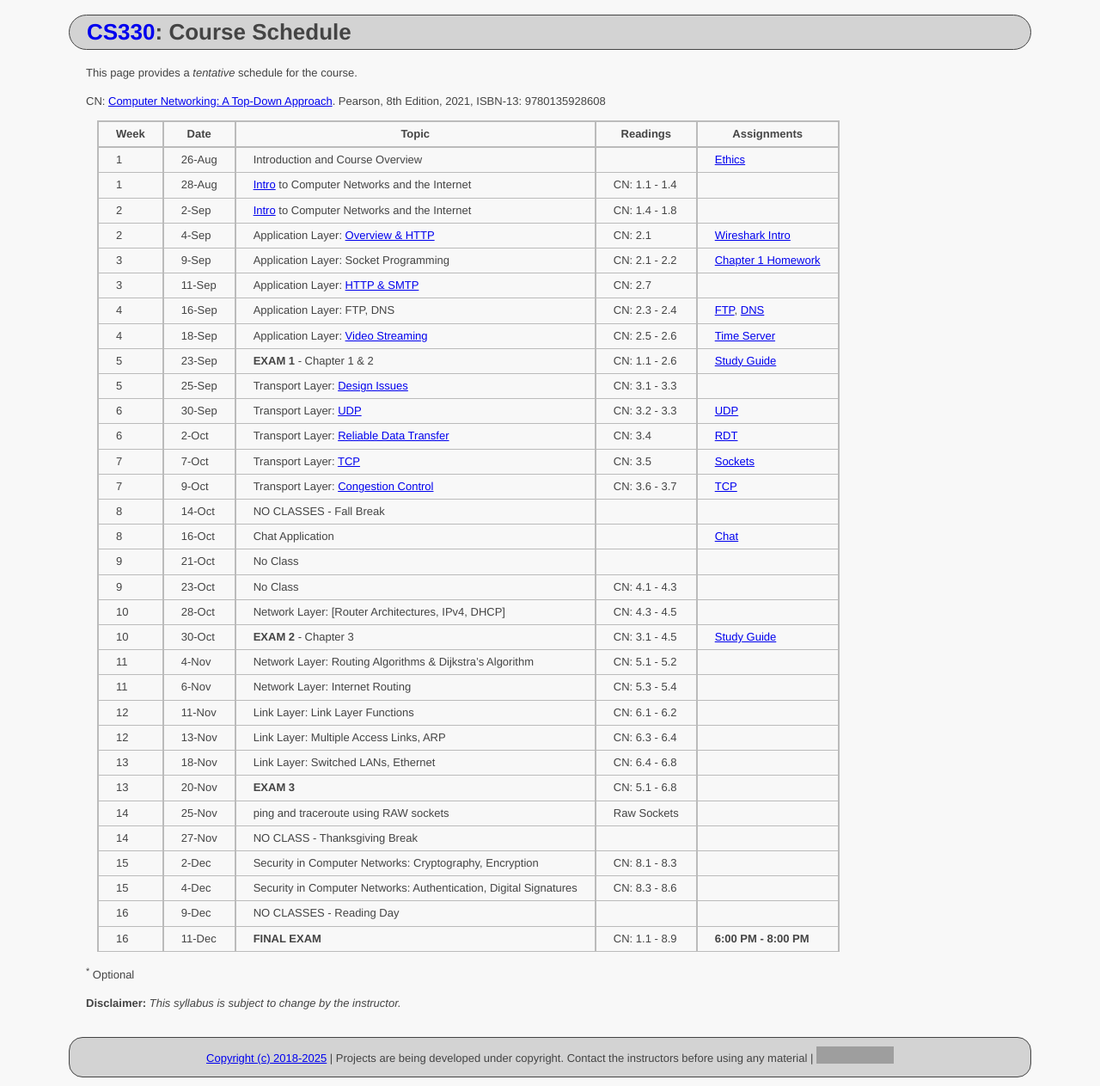
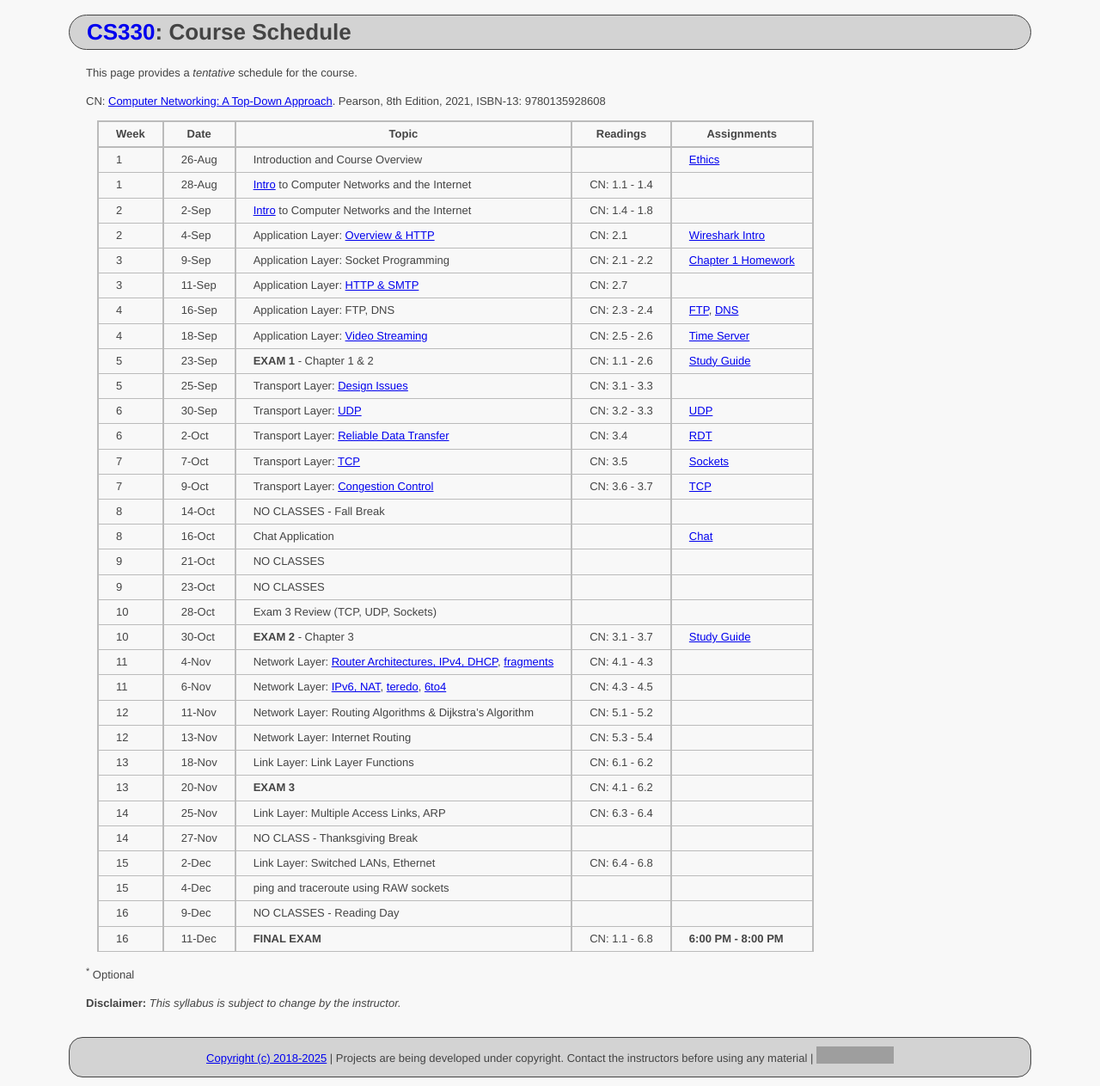
Before and after one commit to ycpcs/cs330-fall2025, a Jekyll site: the page built from schedule/index.md, in a window 1280 px wide. Shown: the whole page at 86% size. Built offline with Jekyll 4.4.1, drawn with Linux system fonts in a browser that asks for light colours; grey boxes are pictures that could not be loaded.

Commit message:
add chapter 4 slides

```diff
--- a/schedule/index.md
+++ b/schedule/index.md
@@ -8,40 +8,40 @@ This page provides a *tentative* schedule for the course.
 
 CN: [Computer Networking: A Top-Down Approach](https://www.pearson.com/us/higher-education/program/Kurose-Pearson-e-Text-Computer-Networking-Access-Card-8th-Edition/PGM2877610.html). Pearson, 8th Edition, 2021, ISBN-13: 9780135928608
 
-| Week | Date   | Topic                                                               | Readings      | Assignments                                            |
-| ---- | ------ | ------------------------------------------------------------------- | ------------- | ------------------------------------------------------ |
-| 1    | 26-Aug | Introduction and Course Overview                                    |               | [Ethics](../assignments/ethics.html)                   |
-| 1    | 28-Aug | [Intro](slides/chapter_1.pdf) to Computer Networks and the Internet | CN: 1.1 - 1.4 |                                                        |
-| 2    | 2-Sep  | [Intro](slides/chapter_1.pdf) to Computer Networks and the Internet | CN: 1.4 - 1.8 |                                                        |
-| 2    | 4-Sep  | Application Layer: [Overview & HTTP](slides/chapter_2.pdf)          | CN: 2.1       | [Wireshark Intro](../assignments/wireshark-intro.html) |
-| 3    | 9-Sep  | Application Layer: Socket Programming                               | CN: 2.1 - 2.2 | [Chapter 1 Homework](../assignments/chapter-1.html)    |
-| 3    | 11-Sep | Application Layer: [HTTP & SMTP](slides/chapter_2.pdf)              | CN: 2.7       |                                                        |
-| 4    | 16-Sep | Application Layer: FTP, DNS                                         | CN: 2.3 - 2.4 | [FTP](exercises\ftp.html), [DNS](exercises\dns.html)   |
-| 4    | 18-Sep | Application Layer: [Video Streaming](slides/chapter_2.pdf)          | CN: 2.5 - 2.6 | [Time Server](../assignments/time-server.html)         |
-| 5    | 23-Sep | **EXAM 1** - Chapter 1 & 2                                          | CN: 1.1 - 2.6 | [Study Guide](exams\exam-1-guide.html)                 |
-| 5    | 25-Sep | Transport Layer: [Design Issues](slides/chapter_3.pdf)              | CN: 3.1 - 3.3 |                                                        |
-| 6    | 30-Sep | Transport Layer: [UDP](slides/chapter_3.pdf)                        | CN: 3.2 - 3.3 | [UDP](../assignments/wireshark-udp.html)               |
-| 6    | 2-Oct  | Transport Layer: [Reliable Data Transfer](slides/chapter_3.pdf)     | CN: 3.4       | [RDT](../assignments/rdt.html)                         |
-| 7    | 7-Oct  | Transport Layer: [TCP](slides/chapter_3.pdf)                        | CN: 3.5       | [Sockets](../assignments/sockets.html)                 |
-| 7    | 9-Oct  | Transport Layer: [Congestion Control](slides/chapter_3.pdf)         | CN: 3.6 - 3.7 | [TCP](../assignments/wireshark-tcp.html)               |
-| 8    | 14-Oct | NO CLASSES - Fall Break                                             |               |                                                        |
-| 8    | 16-Oct | Chat Application                                                    |               | [Chat](../assignments/chat.html)                       |
-| 9    | 21-Oct | No Class                                                            |               |                                                        |
-| 9    | 23-Oct | No Class                                                            | CN: 4.1 - 4.3 |                                                        |
-| 10   | 28-Oct | Network Layer: [Router Architectures, IPv4, DHCP]                   | CN: 4.3 - 4.5 |                                                        |
-| 10   | 30-Oct | **EXAM 2** - Chapter 3                                              | CN: 3.1 - 4.5 | [Study Guide](exams\exam-2-guide.html)                 |
-| 11   | 4-Nov  | Network Layer: Routing Algorithms & Dijkstra's Algorithm            | CN: 5.1 - 5.2 |                                                        |
-| 11   | 6-Nov  | Network Layer: Internet Routing                                     | CN: 5.3 - 5.4 |                                                        |
-| 12   | 11-Nov | Link Layer: Link Layer Functions                                    | CN: 6.1 - 6.2 |                                                        |
-| 12   | 13-Nov | Link Layer: Multiple Access Links, ARP                              | CN: 6.3 - 6.4 |                                                        |
-| 13   | 18-Nov | Link Layer: Switched LANs, Ethernet                                 | CN: 6.4 - 6.8 |                                                        |
-| 13   | 20-Nov | **EXAM 3**                                                          | CN: 5.1 - 6.8 |                                                        |
-| 14   | 25-Nov | ping and traceroute using RAW sockets                               | Raw Sockets   |                                                        |
-| 14   | 27-Nov | NO CLASS - Thanksgiving Break                                       |               |                                                        |
-| 15   | 2-Dec  | Security in Computer Networks: Cryptography, Encryption             | CN: 8.1 - 8.3 |                                                        |
-| 15   | 4-Dec  | Security in Computer Networks: Authentication, Digital Signatures   | CN: 8.3 - 8.6 |                                                        |
-| 16   | 9-Dec  | NO CLASSES - Reading Day                                            |               |                                                        |
-| 16   | 11-Dec | **FINAL EXAM**                                                      | CN: 1.1 - 8.9 | **6:00 PM - 8:00 PM**                                  |
+| Week | Date   | Topic                                                                                                    | Readings      | Assignments                                            |
+| ---- | ------ | -------------------------------------------------------------------------------------------------------- | ------------- | ------------------------------------------------------ |
+| 1    | 26-Aug | Introduction and Course Overview                                                                         |               | [Ethics](../assignments/ethics.html)                   |
+| 1    | 28-Aug | [Intro](slides/chapter_1.pdf) to Computer Networks and the Internet                                      | CN: 1.1 - 1.4 |                                                        |
+| 2    | 2-Sep  | [Intro](slides/chapter_1.pdf) to Computer Networks and the Internet                                      | CN: 1.4 - 1.8 |                                                        |
+| 2    | 4-Sep  | Application Layer: [Overview & HTTP](slides/chapter_2.pdf)                                               | CN: 2.1       | [Wireshark Intro](../assignments/wireshark-intro.html) |
+| 3    | 9-Sep  | Application Layer: Socket Programming                                                                    | CN: 2.1 - 2.2 | [Chapter 1 Homework](../assignments/chapter-1.html)    |
+| 3    | 11-Sep | Application Layer: [HTTP & SMTP](slides/chapter_2.pdf)                                                   | CN: 2.7       |                                                        |
+| 4    | 16-Sep | Application Layer: FTP, DNS                                                                              | CN: 2.3 - 2.4 | [FTP](exercises\ftp.html), [DNS](exercises\dns.html)   |
+| 4    | 18-Sep | Application Layer: [Video Streaming](slides/chapter_2.pdf)                                               | CN: 2.5 - 2.6 | [Time Server](../assignments/time-server.html)         |
+| 5    | 23-Sep | **EXAM 1** - Chapter 1 & 2                                                                               | CN: 1.1 - 2.6 | [Study Guide](exams\exam-1-guide.html)                 |
+| 5    | 25-Sep | Transport Layer: [Design Issues](slides/chapter_3.pdf)                                                   | CN: 3.1 - 3.3 |                                                        |
+| 6    | 30-Sep | Transport Layer: [UDP](slides/chapter_3.pdf)                                                             | CN: 3.2 - 3.3 | [UDP](../assignments/wireshark-udp.html)               |
+| 6    | 2-Oct  | Transport Layer: [Reliable Data Transfer](slides/chapter_3.pdf)                                          | CN: 3.4       | [RDT](../assignments/rdt.html)                         |
+| 7    | 7-Oct  | Transport Layer: [TCP](slides/chapter_3.pdf)                                                             | CN: 3.5       | [Sockets](../assignments/sockets.html)                 |
+| 7    | 9-Oct  | Transport Layer: [Congestion Control](slides/chapter_3.pdf)                                              | CN: 3.6 - 3.7 | [TCP](../assignments/wireshark-tcp.html)               |
+| 8    | 14-Oct | NO CLASSES - Fall Break                                                                                  |               |                                                        |
+| 8    | 16-Oct | Chat Application                                                                                         |               | [Chat](../assignments/chat.html)                       |
+| 9    | 21-Oct | NO CLASSES                                                                                               |               |                                                        |
+| 9    | 23-Oct | NO CLASSES                                                                                               |               |                                                        |
+| 10   | 28-Oct | Exam 3 Review (TCP, UDP, Sockets)                                                                        |               |                                                        |
+| 10   | 30-Oct | **EXAM 2** - Chapter 3                                                                                   | CN: 3.1 - 3.7 | [Study Guide](exams\exam-2-guide.html)                 |
+| 11   | 4-Nov  | Network Layer: [Router Architectures, IPv4, DHCP](slides/chapter_4.pdf), [fragments](slides\mtu.pcapng)  | CN: 4.1 - 4.3 |                                                        |
+| 11   | 6-Nov  | Network Layer: [IPv6, NAT](slides/chapter_4.pdf), [teredo](slides\teredo.pcap), [6to4](slides\6to4.pcap) | CN: 4.3 - 4.5 |                                                        |
+| 12   | 11-Nov | Network Layer: Routing Algorithms & Dijkstra's Algorithm                                                 | CN: 5.1 - 5.2 |                                                        |
+| 12   | 13-Nov | Network Layer: Internet Routing                                                                          | CN: 5.3 - 5.4 |                                                        |
+| 13   | 18-Nov | Link Layer: Link Layer Functions                                                                         | CN: 6.1 - 6.2 |                                                        |
+| 13   | 20-Nov | **EXAM 3**                                                                                               | CN: 4.1 - 6.2 |                                                        |
+| 14   | 25-Nov | Link Layer: Multiple Access Links, ARP                                                                   | CN: 6.3 - 6.4 |                                                        |
+| 14   | 27-Nov | NO CLASS - Thanksgiving Break                                                                            |               |                                                        |
+| 15   | 2-Dec  | Link Layer: Switched LANs, Ethernet                                                                      | CN: 6.4 - 6.8 |                                                        |
+| 15   | 4-Dec  | ping and traceroute using RAW sockets                                                                    |               |                                                        |
+| 16   | 9-Dec  | NO CLASSES - Reading Day                                                                                 |               |                                                        |
+| 16   | 11-Dec | **FINAL EXAM**                                                                                           | CN: 1.1 - 6.8 | **6:00 PM - 8:00 PM**                                  |
 
 <sup>*</sup> Optional
 
```
Also changed, not shown: 4 other files.
